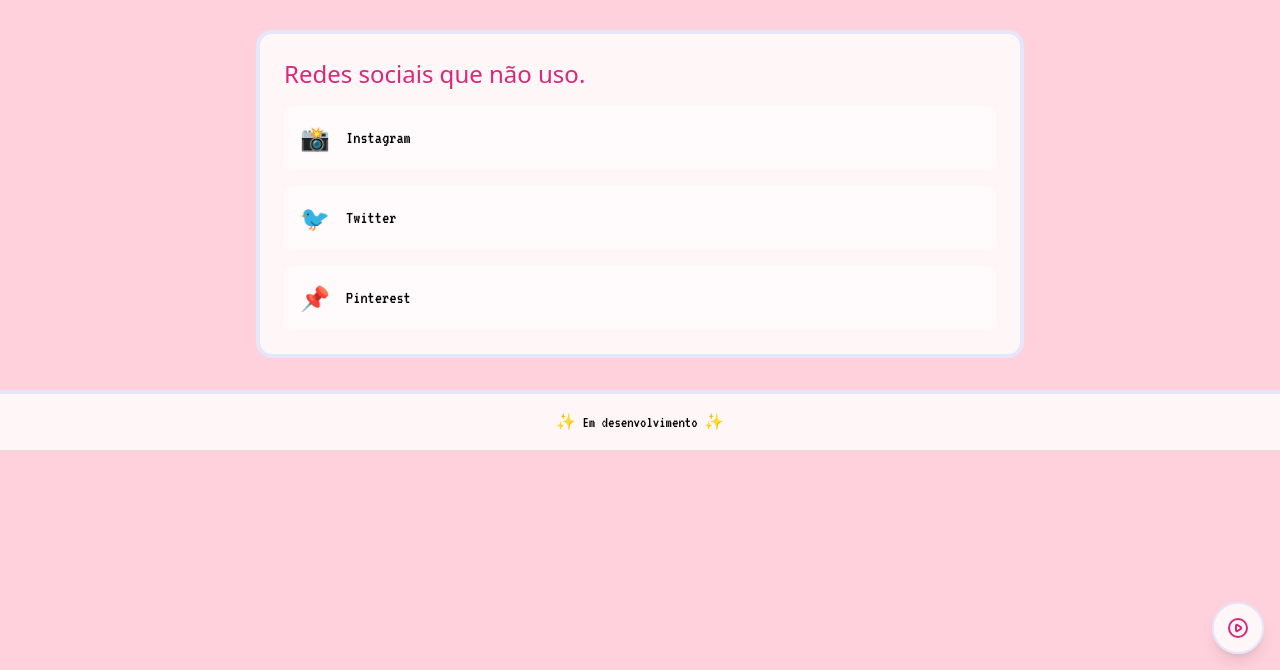
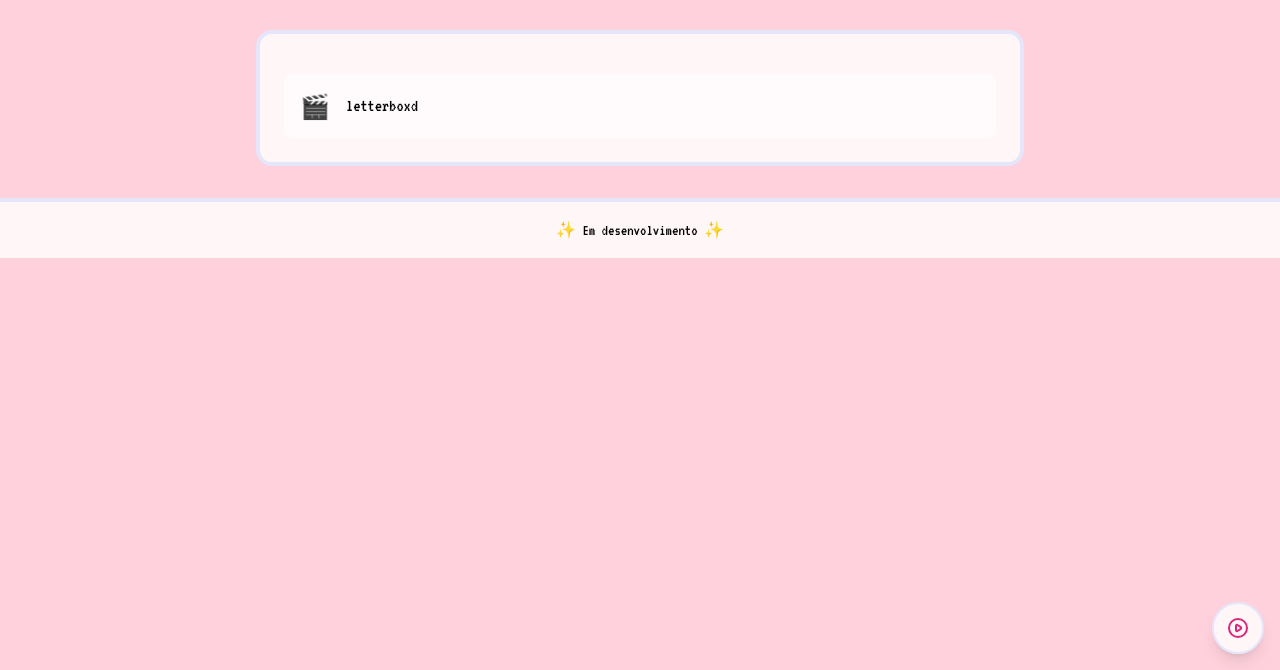
Before and after one commit to eliascmendhes/projectkawai, an Astro site: page /links in a window 1280 px wide. Shown: the part 130-800 px from the top of the page. Built offline with nearby package versions, Linux system fonts and the light colour scheme; Astro itself is replaced by a stand-in of ours.

Commit message:
links and readme

```diff
--- a/src/pages/links.astro
+++ b/src/pages/links.astro
@@ -4,11 +4,9 @@ import PageTitle from '../components/PageTitle.astro';
 
 const links = [
   {
-    category: "Redes sociais que não uso.",
+    category: "",
     items: [
-      { title: "Instagram", url: "#", icon: "📸" },
-      { title: "Twitter", url: "#", icon: "🐦" },
-      { title: "Pinterest", url: "#", icon: "📌" }
+      { title: "letterboxd", url: "https://letterboxd.com/amitysideral/", icon: "🎬" }
     ]
   }
 ];
```
Also changed, not shown: README.md (deleted).
